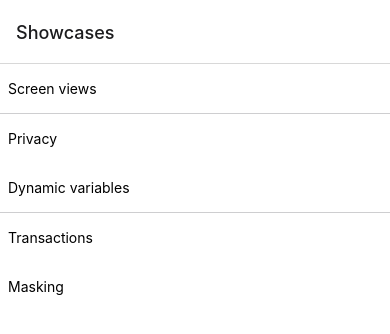
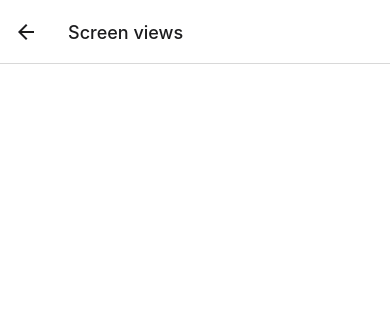
Before and after one commit to ContentSquare/react-native-sample-app, a React Native app: screen /ScreenViews in a window 390 px wide. Shown: the top 334 px of the page. Built offline with nearby package versions, Linux system fonts and the light colour scheme.

Commit message:
feat: add ScreenViews to nav stack

```diff
--- /dev/null
+++ b/src/app/navigation/Screens.ts
@@ -0,0 +1,4 @@
+export enum Screens {
+  HOME = 'Home',
+  SCREEN_VIEWS = 'ScreenViews',
+}
--- a/src/app/navigation/index.tsx
+++ b/src/app/navigation/index.tsx
@@ -8,6 +8,8 @@ import { NavigationContainer } from '@react-navigation/native';
 import { createNativeStackNavigator } from '@react-navigation/native-stack';
 import React from 'react';
 import { Home } from '../../modules/Home/views/Home';
+import { ScreenViews } from '../../modules/ScreenViews/views/ScreenViews';
+import { Screens } from './Screens';
 import { RootStackParamList } from './types';
 
 export const Navigation = () => {
@@ -28,9 +30,14 @@ const RootNavigator = () => {
   return (
     <Stack.Navigator>
       <Stack.Screen
-        name="Home"
+        name={Screens.HOME}
         component={Home}
         options={{ title: 'Showcases' }}
+      />
+      <Stack.Screen
+        name={Screens.SCREEN_VIEWS}
+        component={ScreenViews}
+        options={{ title: 'Screen views' }}
       />
     </Stack.Navigator>
   );
--- /dev/null
+++ b/src/app/navigation/useNavigation.ts
@@ -0,0 +1,5 @@
+import { useNavigation as useNavigationBase } from '@react-navigation/native';
+import { RootNavigatorNavigationProps } from './types';
+
+export const useNavigation = (): RootNavigatorNavigationProps =>
+  useNavigationBase<RootNavigatorNavigationProps>();
--- /dev/null
+++ b/src/modules/ScreenViews/views/ScreenViews.tsx
@@ -0,0 +1,14 @@
+import React from 'react';
+import { StyleSheet, View } from 'react-native';
+import { colors } from '../../../constants';
+
+export const ScreenViews: React.FunctionComponent = () => {
+  return <View style={styles.container} />;
+};
+
+const styles = StyleSheet.create({
+  container: {
+    flex: 1,
+    backgroundColor: colors.white,
+  },
+});
```
Also changed, not shown: src/app/navigation/types.ts (+4 -3 lines).
